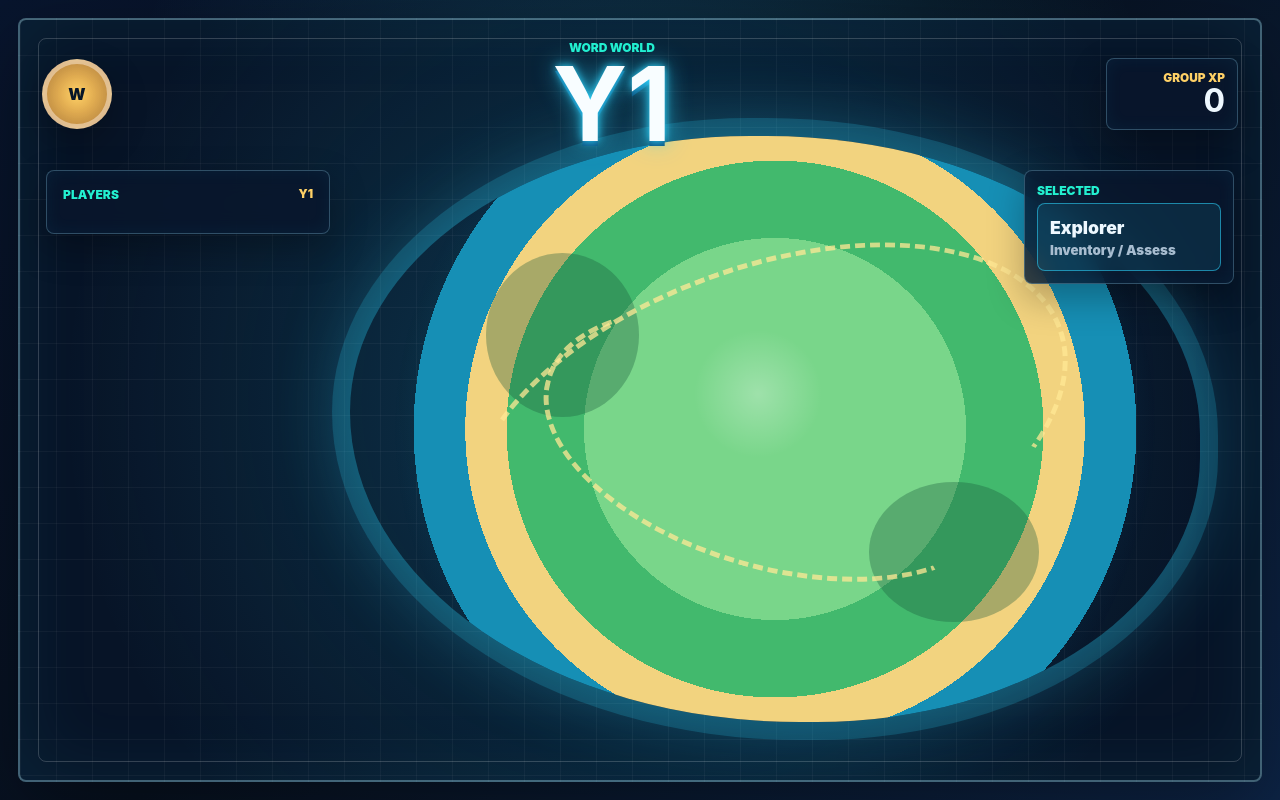
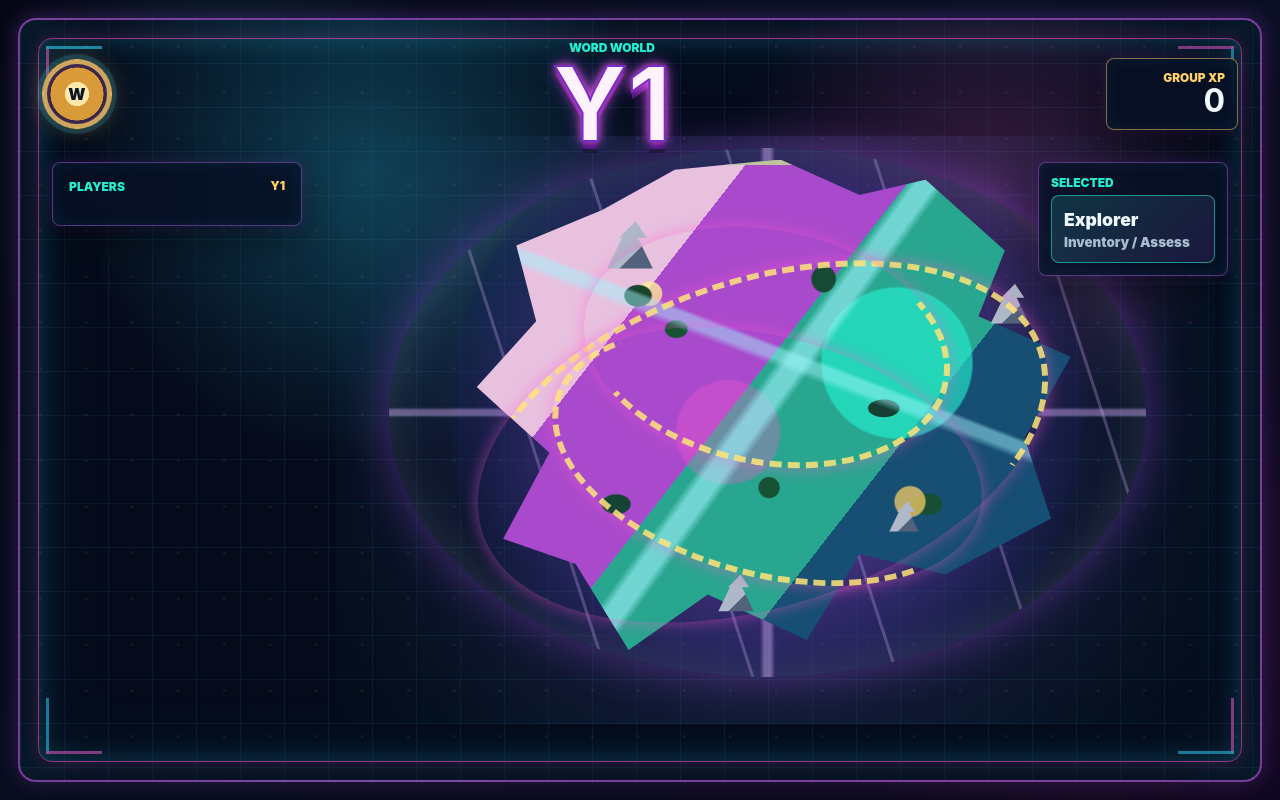
Before and after one commit to SmoggiKen/wordWorld, a website: page public/index.html in a window 1280 px wide. Drawn offline with Linux system fonts and the light colour scheme; no server answers.

Commit message:
Restyle quest map with neon game board

```diff
--- a/public/index.html
+++ b/public/index.html
@@ -24,8 +24,15 @@
         </header>
 
         <div id="questMap" class="quest-map">
+          <div class="planet-grid"></div>
+          <div class="map-continent"></div>
           <div class="route route-a"></div>
           <div class="route route-b"></div>
+          <div class="route route-c"></div>
+          <div class="map-scenery scenery-a"></div>
+          <div class="map-scenery scenery-b"></div>
+          <div class="map-scenery scenery-c"></div>
+          <div class="map-scenery scenery-d"></div>
           <div id="islandMap" class="island-map"></div>
           <div id="playerLayer" class="player-layer"></div>
         </div>
--- a/public/styles.css
+++ b/public/styles.css
@@ -2,14 +2,16 @@
   color-scheme: dark;
   --ink: #eef8ff;
   --muted: #a8bdd0;
-  --panel: rgba(9, 22, 45, 0.82);
-  --panel-strong: rgba(8, 16, 34, 0.94);
-  --line: rgba(150, 225, 255, 0.28);
+  --panel: rgba(7, 16, 37, 0.86);
+  --panel-strong: rgba(7, 12, 30, 0.96);
+  --line: rgba(196, 111, 255, 0.42);
   --yellow: #ffd166;
   --green: #2fbf71;
   --blue: #2fd7ff;
   --red: #ef476f;
   --teal: #23f0d0;
+  --purple: #b351ff;
+  --pink: #ff59d1;
   --sand: #f8d77c;
   --water: #1ca7c9;
 }
@@ -24,8 +26,9 @@ body {
   color: var(--ink);
   font-family: Inter, ui-sans-serif, system-ui, -apple-system, BlinkMacSystemFont, "Segoe UI", sans-serif;
   background:
-    radial-gradient(circle at 50% 30%, rgba(47, 215, 255, 0.22), transparent 34rem),
-    linear-gradient(135deg, #08152e 0%, #07111f 45%, #0d2446 100%);
+    radial-gradient(circle at 18% 22%, rgba(35, 240, 208, 0.18), transparent 16rem),
+    radial-gradient(circle at 84% 74%, rgba(255, 89, 209, 0.16), transparent 18rem),
+    linear-gradient(135deg, #050816 0%, #091225 48%, #110824 100%);
 }
 
 button,
@@ -45,16 +48,21 @@ button {
 .map-frame {
   position: relative;
   min-height: calc(100vh - 36px);
-  border: 2px solid rgba(169, 235, 255, 0.36);
-  border-radius: 8px;
+  border: 2px solid rgba(211, 100, 255, 0.56);
+  border-radius: 18px;
   overflow: hidden;
   background:
-    linear-gradient(90deg, rgba(255, 255, 255, 0.04) 1px, transparent 1px),
-    linear-gradient(0deg, rgba(255, 255, 255, 0.04) 1px, transparent 1px),
-    radial-gradient(circle at center, rgba(32, 168, 204, 0.24), transparent 36rem),
-    #071427;
-  background-size: 36px 36px, 36px 36px, auto, auto;
-  box-shadow: 0 24px 80px rgba(0, 0, 0, 0.36), inset 0 0 80px rgba(47, 215, 255, 0.08);
+    radial-gradient(circle at 28% 20%, rgba(47, 215, 255, 0.26), transparent 18rem),
+    radial-gradient(circle at 78% 22%, rgba(255, 89, 209, 0.2), transparent 16rem),
+    radial-gradient(circle at 44% 58%, rgba(255, 255, 255, 0.06) 0 1px, transparent 2px),
+    linear-gradient(90deg, rgba(47, 215, 255, 0.07) 1px, transparent 1px),
+    linear-gradient(0deg, rgba(47, 215, 255, 0.07) 1px, transparent 1px),
+    #050b1a;
+  background-size: auto, auto, 46px 46px, 44px 44px, 44px 44px, auto;
+  box-shadow:
+    0 24px 80px rgba(0, 0, 0, 0.46),
+    0 0 22px rgba(179, 81, 255, 0.34),
+    inset 0 0 92px rgba(47, 215, 255, 0.1);
 }
 
 .map-frame::before {
@@ -62,8 +70,22 @@ button {
   position: absolute;
   inset: 18px;
   pointer-events: none;
-  border: 1px solid rgba(255, 255, 255, 0.18);
-  border-radius: 8px;
+  border: 1px solid rgba(255, 89, 209, 0.54);
+  border-radius: 14px;
+  box-shadow: inset 0 0 28px rgba(47, 215, 255, 0.2), 0 0 18px rgba(255, 89, 209, 0.2);
+}
+
+.map-frame::after {
+  content: "";
+  position: absolute;
+  inset: 26px;
+  pointer-events: none;
+  background:
+    linear-gradient(90deg, rgba(47, 215, 255, 0.84) 0 56px, transparent 56px calc(100% - 56px), rgba(255, 89, 209, 0.74) calc(100% - 56px) 100%) top left / 100% 3px no-repeat,
+    linear-gradient(90deg, rgba(255, 89, 209, 0.74) 0 56px, transparent 56px calc(100% - 56px), rgba(47, 215, 255, 0.74) calc(100% - 56px) 100%) bottom left / 100% 3px no-repeat,
+    linear-gradient(0deg, rgba(47, 215, 255, 0.74) 0 56px, transparent 56px calc(100% - 56px), rgba(255, 89, 209, 0.74) calc(100% - 56px) 100%) left top / 3px 100% no-repeat,
+    linear-gradient(0deg, rgba(255, 89, 209, 0.74) 0 56px, transparent 56px calc(100% - 56px), rgba(47, 215, 255, 0.74) calc(100% - 56px) 100%) right top / 3px 100% no-repeat;
+  opacity: 0.68;
 }
 
 .game-hud {
@@ -86,7 +108,7 @@ button {
   background: var(--panel);
   border: 1px solid var(--line);
   border-radius: 8px;
-  box-shadow: 0 14px 36px rgba(0, 0, 0, 0.28), inset 0 0 18px rgba(47, 215, 255, 0.05);
+  box-shadow: 0 14px 36px rgba(0, 0, 0, 0.38), 0 0 16px rgba(179, 81, 255, 0.16), inset 0 0 18px rgba(47, 215, 255, 0.07);
   backdrop-filter: blur(12px);
 }
 
@@ -97,9 +119,11 @@ button {
   place-items: center;
   border-radius: 50%;
   color: #061528;
-  background: radial-gradient(circle, var(--yellow), #b87933);
-  border: 5px solid rgba(255, 255, 255, 0.42);
+  background:
+    radial-gradient(circle at 50% 50%, #ffe8a8 0 28%, #d99a3a 29% 62%, #3c274b 63%);
+  border: 5px solid rgba(255, 209, 102, 0.74);
   font-weight: 1000;
+  box-shadow: 0 0 0 5px rgba(47, 215, 255, 0.16), 0 0 24px rgba(255, 209, 102, 0.28);
 }
 
 .title-stack {
@@ -124,11 +148,16 @@ p {
 
 h1 {
   margin-bottom: 0;
-  color: #f8fdff;
+  color: #fff2ff;
   font-size: clamp(3rem, 8vw, 6.5rem);
   line-height: 0.86;
   text-transform: uppercase;
-  text-shadow: 0 0 8px #2fd7ff, 0 0 24px rgba(47, 215, 255, 0.7), 0 5px 0 #0b4a7a;
+  -webkit-text-stroke: 2px #7b2cc8;
+  text-shadow:
+    0 0 8px #ff59d1,
+    0 0 18px rgba(179, 81, 255, 0.85),
+    0 8px 0 #40106d,
+    0 12px 0 rgba(0, 0, 0, 0.36);
 }
 
 h2 {
@@ -152,6 +181,10 @@ h2 {
   text-transform: uppercase;
 }
 
+.score-card {
+  border-color: rgba(255, 209, 102, 0.5);
+}
+
 .score-card strong {
   font-size: 2rem;
   line-height: 1;
@@ -159,58 +192,140 @@ h2 {
 
 .quest-map {
   position: absolute;
-  inset: 116px 60px 58px 330px;
+  inset: 116px 44px 56px 316px;
   min-height: 480px;
-  border-radius: 48% 52% 46% 54%;
+  border-radius: 18px;
+  overflow: visible;
   background:
-    radial-gradient(circle at 48% 44%, rgba(255, 255, 255, 0.28), transparent 4rem),
-    radial-gradient(circle at 50% 50%, #79d68a 0 37%, #42b96d 37% 52%, #f2d37f 52% 60%, #168fb5 60% 70%, transparent 70%),
-    radial-gradient(circle at 50% 50%, rgba(47, 215, 255, 0.35), transparent 74%);
-  box-shadow: 0 0 0 18px rgba(47, 215, 255, 0.18), 0 0 80px rgba(47, 215, 255, 0.32);
+    radial-gradient(circle at 50% 48%, rgba(179, 81, 255, 0.18), transparent 28rem),
+    radial-gradient(circle at 50% 52%, rgba(47, 215, 255, 0.12), transparent 34rem);
 }
 
-.quest-map::before,
-.quest-map::after {
+.planet-grid,
+.map-continent,
+.map-scenery {
+  position: absolute;
+  pointer-events: none;
+}
+
+.planet-grid {
+  z-index: 0;
+  left: 6%;
+  top: 2%;
+  width: 86%;
+  height: 90%;
+  border-radius: 50%;
+  background:
+    linear-gradient(90deg, transparent 49%, rgba(218, 177, 255, 0.42) 49.6% 50.4%, transparent 51%),
+    linear-gradient(0deg, transparent 49%, rgba(218, 177, 255, 0.42) 49.6% 50.4%, transparent 51%),
+    repeating-linear-gradient(72deg, transparent 0 68px, rgba(218, 177, 255, 0.28) 69px 71px, transparent 72px 138px),
+    radial-gradient(circle at center, rgba(190, 91, 255, 0.5), rgba(67, 50, 150, 0.42) 50%, rgba(18, 29, 88, 0.22) 68%, transparent 69%);
+  box-shadow: 0 0 48px rgba(179, 81, 255, 0.36), inset 0 0 48px rgba(255, 255, 255, 0.12);
+}
+
+.map-continent {
+  z-index: 2;
+  left: 13%;
+  top: 4%;
+  width: 75%;
+  height: 86%;
+  clip-path: polygon(34% 2%, 50% 0, 62% 7%, 72% 4%, 84% 18%, 80% 31%, 94% 39%, 87% 55%, 91% 71%, 75% 82%, 62% 78%, 54% 95%, 39% 86%, 27% 97%, 19% 80%, 8% 75%, 15% 58%, 4% 45%, 13% 32%, 10% 17%, 23% 10%);
+  background:
+    radial-gradient(circle at 30% 26%, rgba(255, 236, 150, 0.8) 0 2%, transparent 2.2%),
+    radial-gradient(circle at 68% 40%, rgba(35, 240, 208, 0.64) 0 14%, transparent 14.4%),
+    radial-gradient(circle at 42% 54%, rgba(255, 89, 209, 0.3) 0 11%, transparent 11.5%),
+    linear-gradient(128deg, #e8c1df 0 28%, #a94acc 28% 45%, #29a68f 45% 64%, #174e73 64% 100%);
+  border: 5px solid rgba(255, 239, 173, 0.72);
+  box-shadow: 0 18px 0 rgba(17, 34, 82, 0.7), 0 0 42px rgba(35, 240, 208, 0.3);
+}
+
+.map-continent::before,
+.map-continent::after {
   content: "";
   position: absolute;
-  border-radius: 50%;
-  background: rgba(25, 89, 60, 0.34);
+  inset: 8%;
+  background:
+    radial-gradient(ellipse at 24% 22%, #18442d 0 2.2%, transparent 2.5%),
+    radial-gradient(ellipse at 31% 30%, #155334 0 2%, transparent 2.3%),
+    radial-gradient(ellipse at 58% 18%, #164a35 0 2.6%, transparent 2.9%),
+    radial-gradient(ellipse at 69% 49%, #143f32 0 2.8%, transparent 3.1%),
+    radial-gradient(ellipse at 48% 68%, #155334 0 2.5%, transparent 2.8%),
+    radial-gradient(ellipse at 77% 72%, #174f34 0 2.4%, transparent 2.7%),
+    radial-gradient(ellipse at 20% 72%, #154335 0 2.2%, transparent 2.5%);
 }
 
-.quest-map::before {
-  left: 16%;
-  top: 20%;
-  width: 18%;
-  height: 28%;
+.map-continent::after {
+  inset: 0;
+  background:
+    linear-gradient(126deg, transparent 0 46%, rgba(161, 245, 255, 0.6) 47% 49%, transparent 50%),
+    linear-gradient(21deg, transparent 0 56%, rgba(161, 245, 255, 0.48) 57% 58.4%, transparent 59%),
+    radial-gradient(circle at 70% 68%, rgba(255, 209, 102, 0.72) 0 2.6%, transparent 2.9%);
 }
 
-.quest-map::after {
-  right: 19%;
-  bottom: 17%;
-  width: 20%;
-  height: 24%;
+.map-scenery {
+  z-index: 3;
+  width: 60px;
+  height: 70px;
+  background:
+    linear-gradient(135deg, transparent 0 34%, #aeb8c9 35% 58%, #53627c 59% 100%);
+  clip-path: polygon(50% 0, 78% 36%, 63% 36%, 88% 80%, 12% 80%, 37% 36%, 22% 36%);
+  filter: drop-shadow(0 8px 0 rgba(0, 0, 0, 0.28));
+}
+
+.scenery-a {
+  left: 30%;
+  top: 13%;
+}
+
+.scenery-b {
+  right: 20%;
+  top: 23%;
+  transform: scale(0.85);
+}
+
+.scenery-c {
+  left: 42%;
+  bottom: 16%;
+  transform: scale(0.78);
+}
+
+.scenery-d {
+  right: 32%;
+  bottom: 29%;
+  transform: scale(0.65);
 }
 
 .route {
   position: absolute;
-  z-index: 1;
+  z-index: 4;
   pointer-events: none;
-  border: 5px dashed rgba(255, 232, 148, 0.75);
+  border: 6px solid rgba(255, 228, 122, 0.86);
   border-radius: 50%;
+  box-shadow: 0 0 16px rgba(255, 89, 209, 0.48);
 }
 
 .route-a {
-  inset: 22% 14% 20% 12%;
+  inset: 24% 18% 20% 15%;
   border-left-color: transparent;
   border-bottom-color: transparent;
-  transform: rotate(-20deg);
+  border-style: dashed;
+  transform: rotate(-18deg);
 }
 
 .route-b {
-  inset: 31% 22% 26% 22%;
+  inset: 34% 26% 25% 24%;
   border-top-color: transparent;
   border-right-color: transparent;
-  transform: rotate(16deg);
+  border-style: dashed;
+  transform: rotate(15deg);
+}
+
+.route-c {
+  inset: 16% 30% 44% 28%;
+  border-left-color: transparent;
+  border-top-color: transparent;
+  border-style: dashed;
+  transform: rotate(11deg);
 }
 
 .island-map,
@@ -221,16 +336,35 @@ h2 {
 
 .lesson-island {
   position: absolute;
-  z-index: 3;
+  z-index: 7;
   left: calc(var(--x) * 1%);
   top: calc(var(--y) * 1%);
-  width: 138px;
-  min-height: 130px;
+  width: 132px;
+  min-height: 118px;
   transform: translate(-50%, -50%);
   border: 0;
   background: transparent;
   color: var(--ink);
   cursor: pointer;
+}
+
+.challenge-tag {
+  position: absolute;
+  z-index: 4;
+  left: 50%;
+  top: -6px;
+  min-width: 92px;
+  padding: 5px 7px;
+  transform: translateX(-50%);
+  border: 2px solid rgba(255, 209, 102, 0.82);
+  border-radius: 6px;
+  background: linear-gradient(180deg, #1e1136, #090b1f);
+  color: #fff6a5;
+  font-size: 0.6rem;
+  font-weight: 1000;
+  line-height: 1;
+  text-transform: uppercase;
+  box-shadow: 0 0 12px rgba(255, 89, 209, 0.44), 0 5px 0 rgba(0, 0, 0, 0.32);
 }
 
 .lesson-island:focus-visible,
@@ -247,25 +381,26 @@ h2 {
 
 .island-glow {
   position: absolute;
-  inset: 12px 6px 28px;
+  inset: 12px 4px 26px;
   border-radius: 50%;
-  background: rgba(47, 215, 255, 0.22);
-  filter: blur(10px);
+  background: rgba(255, 89, 209, 0.3);
+  filter: blur(12px);
 }
 
 .island-land {
   position: relative;
   z-index: 1;
-  width: 104px;
-  height: 76px;
+  width: 98px;
+  height: 72px;
   margin: 0 auto;
   display: grid;
   place-items: center;
-  border-radius: 50% 50% 42% 42%;
+  border-radius: 48% 52% 42% 58%;
   background:
-    linear-gradient(180deg, #7ddd88 0 48%, var(--sand) 48% 76%, #b87933 76%);
-  border: 3px solid rgba(5, 17, 36, 0.35);
-  box-shadow: 0 12px 0 rgba(16, 71, 97, 0.22);
+    radial-gradient(circle at 28% 22%, rgba(255, 255, 255, 0.42), transparent 16%),
+    linear-gradient(150deg, #98ef9d 0 38%, #25a16f 39% 64%, #f8d77c 65% 78%, #8b5e2d 79%);
+  border: 3px solid rgba(255, 239, 173, 0.72);
+  box-shadow: 0 12px 0 rgba(28, 24, 82, 0.58), 0 0 18px rgba(47, 215, 255, 0.26);
 }
 
 .tool-image {
@@ -277,25 +412,26 @@ h2 {
 }
 
 .island-land .tool-image {
-  width: 50px;
-  height: 50px;
+  width: 44px;
+  height: 44px;
 }
 
 .island-label {
   position: relative;
   z-index: 2;
   display: block;
-  width: 100%;
-  margin-top: 8px;
-  padding: 7px 8px;
-  border: 2px solid #7a4d22;
+  width: calc(100% - 8px);
+  margin: 9px auto 0;
+  padding: 6px 7px;
+  border: 2px solid #74451f;
   border-radius: 4px;
-  background: linear-gradient(180deg, #ffd166, #d99a3a);
+  background: linear-gradient(180deg, #ffe899, #d99a3a);
   color: #17202a;
   font-weight: 1000;
-  line-height: 1.05;
+  font-size: 0.86rem;
+  line-height: 1;
   text-align: center;
-  box-shadow: 0 6px 0 rgba(6, 21, 40, 0.5);
+  box-shadow: 0 6px 0 rgba(6, 21, 40, 0.62), 0 0 10px rgba(255, 209, 102, 0.28);
 }
 
 .player-layer {
@@ -437,9 +573,9 @@ h2 {
 .player-action-dock {
   position: absolute;
   z-index: 12;
-  right: 26px;
-  top: 150px;
-  width: 210px;
+  right: 32px;
+  top: 142px;
+  width: 190px;
   padding: 12px;
 }
 
@@ -450,9 +586,9 @@ h2 {
   gap: 4px;
   align-content: center;
   padding: 12px;
-  border: 1px solid rgba(47, 215, 255, 0.55);
+  border: 1px solid rgba(35, 240, 208, 0.55);
   border-radius: 8px;
-  background: rgba(47, 215, 255, 0.1);
+  background: linear-gradient(135deg, rgba(35, 240, 208, 0.16), rgba(179, 81, 255, 0.12));
   color: var(--ink);
   cursor: pointer;
   text-align: left;
@@ -536,9 +672,9 @@ h2 {
 .roster-dock {
   position: absolute;
   z-index: 12;
-  left: 26px;
-  top: 150px;
-  width: 284px;
+  left: 32px;
+  top: 142px;
+  width: 250px;
   padding: 16px;
 }
 
@@ -563,16 +699,16 @@ h2 {
   align-items: center;
   padding: 10px;
   border-radius: 8px;
-  border: 1px solid rgba(255, 255, 255, 0.16);
-  background: rgba(255, 255, 255, 0.08);
+  border: 1px solid rgba(47, 215, 255, 0.18);
+  background: rgba(8, 20, 48, 0.64);
   color: var(--ink);
   cursor: pointer;
   text-align: left;
 }
 
 .player-card.active {
-  border-color: var(--yellow);
-  box-shadow: 0 0 0 3px rgba(255, 209, 102, 0.22);
+  border-color: var(--pink);
+  box-shadow: 0 0 0 3px rgba(255, 89, 209, 0.2), 0 0 18px rgba(47, 215, 255, 0.12);
 }
 
 .player-card strong,
@@ -842,15 +978,15 @@ h2 {
 
 @media (max-width: 1180px) {
   .quest-map {
-    inset: 140px 34px 120px 280px;
+    inset: 132px 28px 96px 276px;
   }
 
   .player-action-dock {
-    width: 196px;
+    width: 176px;
   }
 
   .roster-dock {
-    width: 258px;
+    width: 238px;
   }
 
   .detail-panel {
@@ -909,15 +1045,17 @@ h2 {
     min-height: 680px;
     border-radius: 8px;
     background:
-      linear-gradient(90deg, rgba(255, 255, 255, 0.08) 1px, transparent 1px),
-      linear-gradient(0deg, rgba(255, 255, 255, 0.08) 1px, transparent 1px),
-      linear-gradient(135deg, #74d7ee 0%, #35aeca 42%, #207aa3 100%);
+      radial-gradient(circle at 50% 36%, rgba(179, 81, 255, 0.28), transparent 20rem),
+      linear-gradient(90deg, rgba(47, 215, 255, 0.08) 1px, transparent 1px),
+      linear-gradient(0deg, rgba(47, 215, 255, 0.08) 1px, transparent 1px),
+      #071127;
     background-size: 24px 24px, 24px 24px, auto;
     box-shadow: 0 0 0 1px rgba(47, 215, 255, 0.28);
   }
 
-  .quest-map::before,
-  .quest-map::after,
+  .planet-grid,
+  .map-continent,
+  .map-scenery,
   .route {
     display: none;
   }
@@ -990,9 +1128,9 @@ h2 {
     padding: 12px;
     border-radius: 8px;
     background:
-      linear-gradient(90deg, rgba(255, 255, 255, 0.08) 1px, transparent 1px),
-      linear-gradient(0deg, rgba(255, 255, 255, 0.08) 1px, transparent 1px),
-      linear-gradient(135deg, #74d7ee 0%, #35aeca 42%, #207aa3 100%);
+      linear-gradient(90deg, rgba(47, 215, 255, 0.08) 1px, transparent 1px),
+      linear-gradient(0deg, rgba(47, 215, 255, 0.08) 1px, transparent 1px),
+      #071127;
     background-size: 24px 24px, 24px 24px, auto;
   }
 
```
Also changed, not shown: public/app.js (+8 -7 lines).
